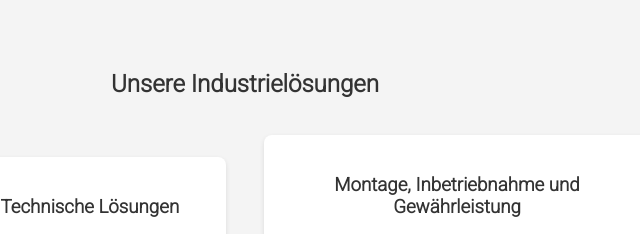
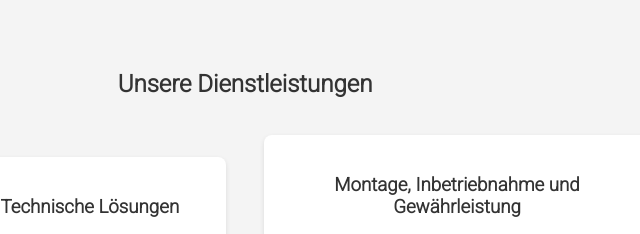
Before and after one commit to carfrei/Freiermuth_cia_ltda, a plain HTML site: page de/index.html in a window 1280 px wide. Shown: the part 744-978 px from the top of the page, 395-1035 px from the left. Drawn offline with Linux system fonts and the light colour scheme.

Commit message:
Update index.html

```diff
--- a/de/index.html
+++ b/de/index.html
@@ -31,7 +31,7 @@
             </section>
 
             <section id="servicios-section">
-                <h2>Unsere Industrielösungen</h2>
+                <h2>Unsere Dienstleistungen</h2>
 
                 <div class="servicio-card">
                     <h3>Beratung und Technische Lösungen</h3>
@@ -117,4 +117,5 @@
         }
     </script>
 </body>
+
 </html>
```
